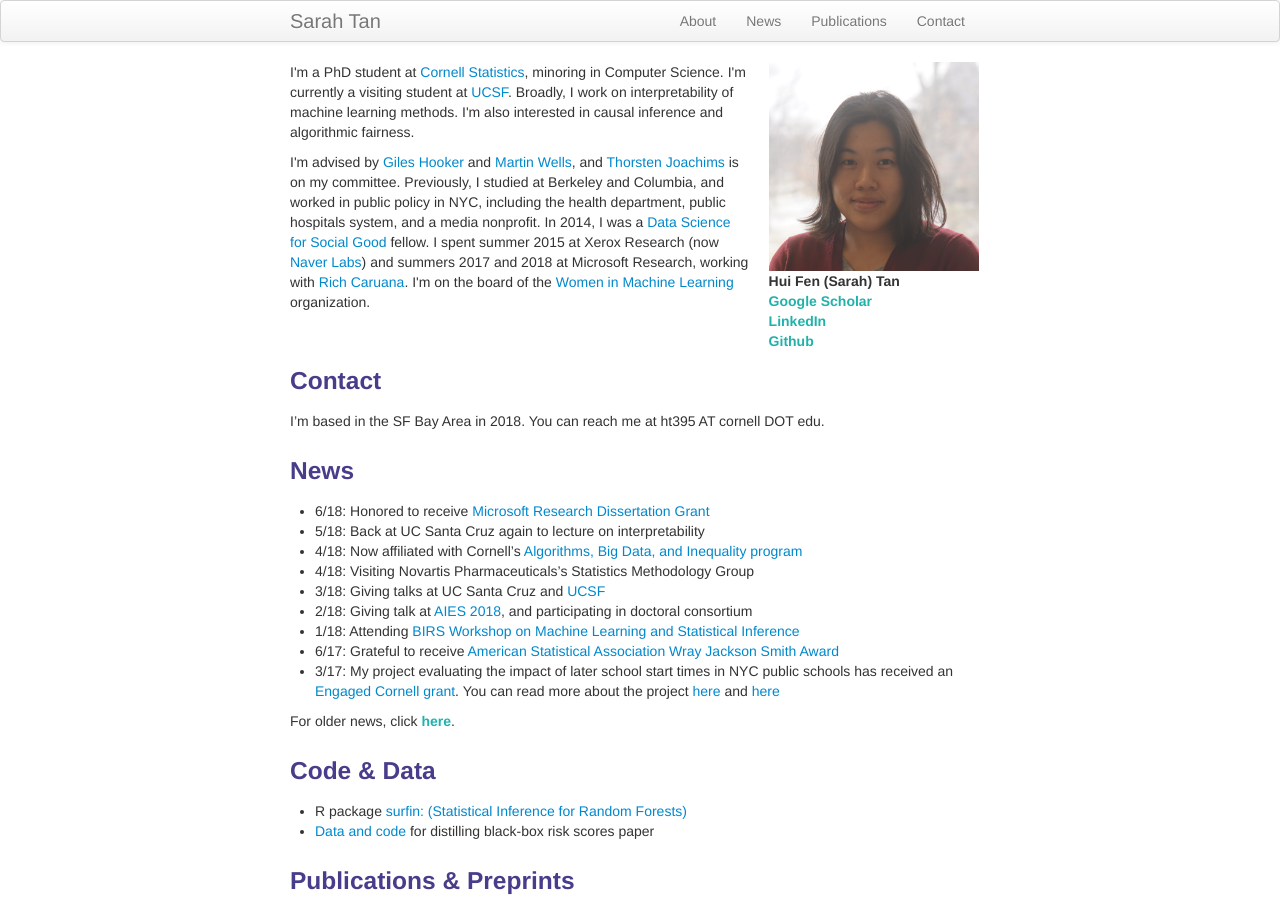
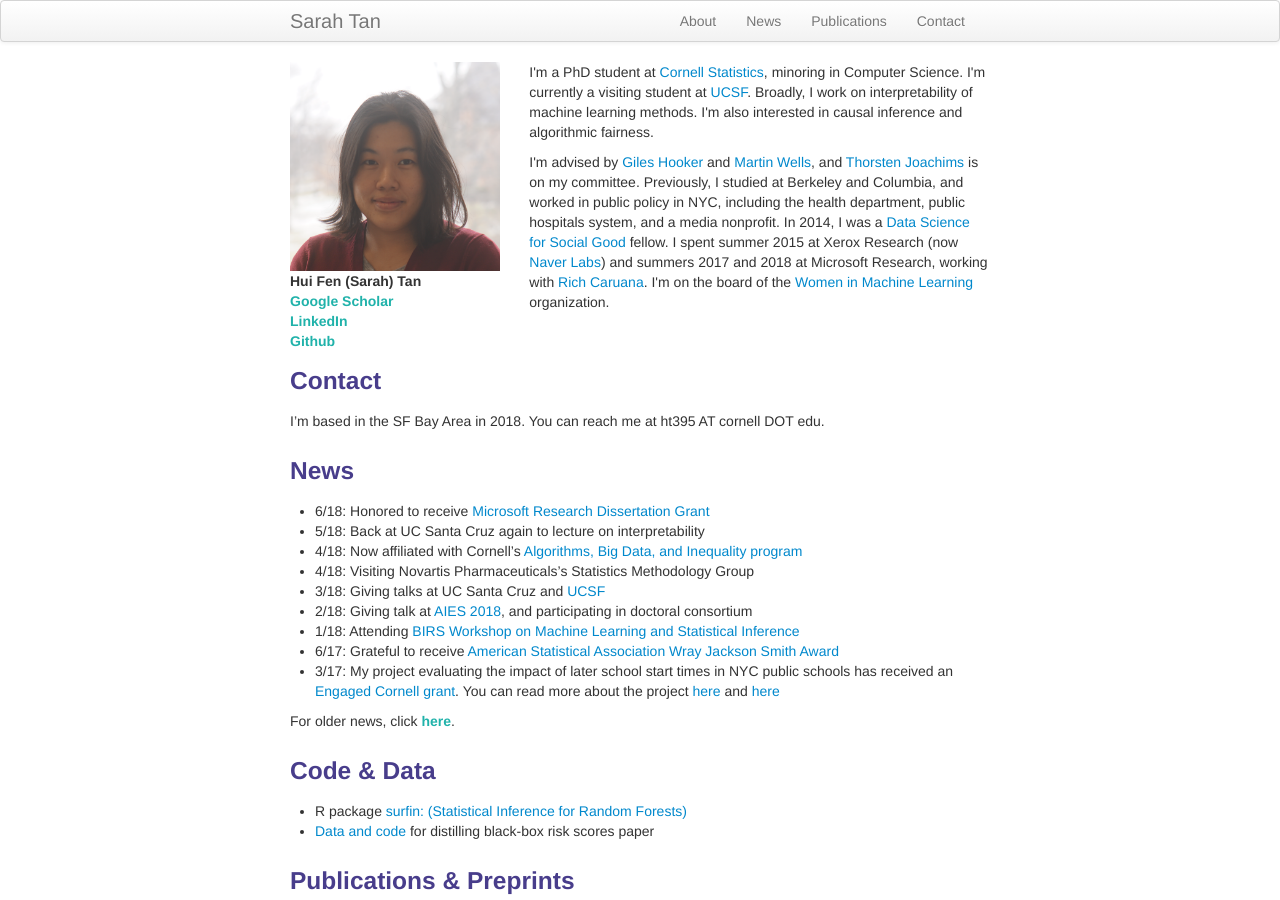
Before and after one commit to shftan/shftan.github.io, a Jekyll site: the page built from index.md, in a window 1280 px wide and 900 px high. Built offline with Jekyll 4.4.1, drawn with Linux system fonts in a browser that asks for light colours.

Commit message:
Update index.md

```diff
--- a/index.md
+++ b/index.md
@@ -6,14 +6,7 @@ keywords: Sarah Tan, Cornell, Statistics, interpretability, causal inference
 ---
 
 <div class="row-fluid" id="about">
-        <div class="span8">
-                <p>I'm a PhD student at <a href="https://stat.cornell.edu/">Cornell Statistics</a>, minoring in Computer Science. I'm currently a visiting student at <a href="https://epibiostat.ucsf.edu/">UCSF</a>. Broadly, I work on interpretability of machine learning methods. I'm also interested in causal inference and algorithmic fairness.</p>
-
-                <p>I'm advised by <a href="http://faculty.bscb.cornell.edu/~hooker/">Giles Hooker</a> and <a href="https://courses.cit.cornell.edu/mtw1/">Martin Wells</a>, and <a href="https://www.cs.cornell.edu/people/tj/">Thorsten Joachims</a> is on my committee. Previously, I studied at Berkeley and Columbia, and worked in public policy in NYC, including the health department, public hospitals system, and a media nonprofit. In 2014, I was a <a href="https://dssg.uchicago.edu">Data Science for Social Good</a> fellow. I spent summer 2015 at Xerox Research (now <a href="http://www.europe.naverlabs.com">Naver Labs</a>) and summers 2017 and 2018 at Microsoft Research, working with <a href="https://www.microsoft.com/en-us/research/people/rcaruana/">Rich Caruana</a>. I'm on the board of the <a href="https://wimlworkshop.org">Women in Machine Learning</a> organization.</p>
-
-        </div>
-
-        <div class="span4">
+                <div class="span4">
            <img src="picture.png" width = "95%" title="Sarah Tan" alt="Sarah Tan"/>
            <b>Hui Fen (Sarah) Tan</b><br>
 
@@ -22,6 +15,13 @@ keywords: Sarah Tan, Cornell, Statistics, interpretability, causal inference
            <a class="paper" href="https://www.linkedin.com/in/shftan/">LinkedIn</a><br>
 
            <a class="paper" href="https://github.com/shftan">Github</a>
+        </div>
+
+        <div class="span8">
+                <p>I'm a PhD student at <a href="https://stat.cornell.edu/">Cornell Statistics</a>, minoring in Computer Science. I'm currently a visiting student at <a href="https://epibiostat.ucsf.edu/">UCSF</a>. Broadly, I work on interpretability of machine learning methods. I'm also interested in causal inference and algorithmic fairness.</p>
+
+                <p>I'm advised by <a href="http://faculty.bscb.cornell.edu/~hooker/">Giles Hooker</a> and <a href="https://courses.cit.cornell.edu/mtw1/">Martin Wells</a>, and <a href="https://www.cs.cornell.edu/people/tj/">Thorsten Joachims</a> is on my committee. Previously, I studied at Berkeley and Columbia, and worked in public policy in NYC, including the health department, public hospitals system, and a media nonprofit. In 2014, I was a <a href="https://dssg.uchicago.edu">Data Science for Social Good</a> fellow. I spent summer 2015 at Xerox Research (now <a href="http://www.europe.naverlabs.com">Naver Labs</a>) and summers 2017 and 2018 at Microsoft Research, working with <a href="https://www.microsoft.com/en-us/research/people/rcaruana/">Rich Caruana</a>. I'm on the board of the <a href="https://wimlworkshop.org">Women in Machine Learning</a> organization.</p>
+
         </div>
 </div>
 
```
